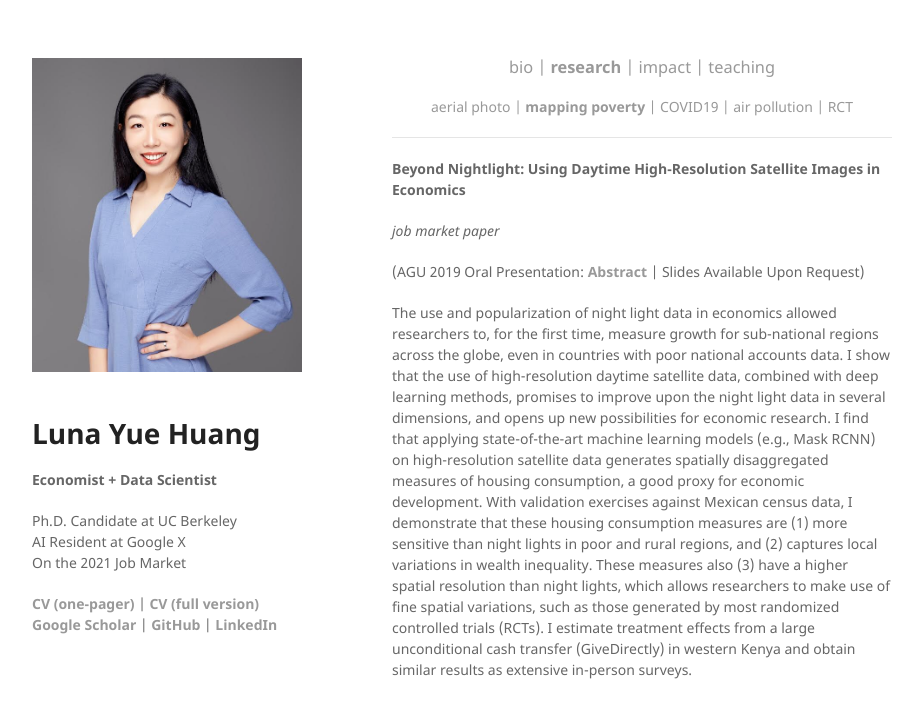
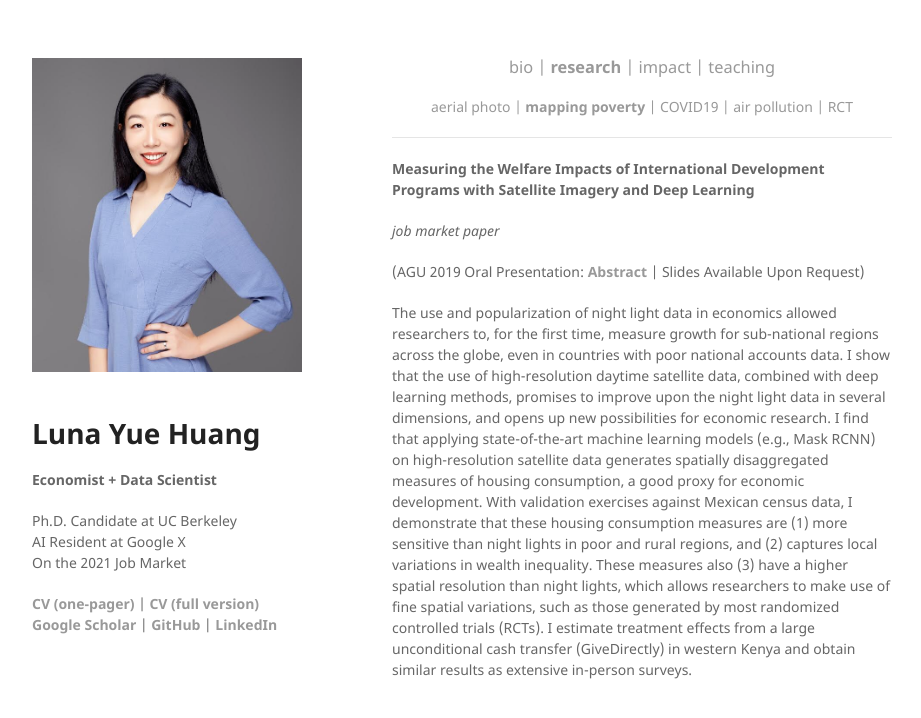
Before and after one commit to luna983/luna983.github.io, a Jekyll site: the page built from research-jmp.md, in a window 1280 px wide. Shown: the top 718 px of the page, without its empty margins (178-1099 px from the left). Built offline with Jekyll 4.4.1, drawn with Linux system fonts in a browser that asks for light colours.

```diff
--- a/research-jmp.md
+++ b/research-jmp.md
@@ -15,7 +15,7 @@ layout: default
 
 ----
 
-__Beyond Nightlight: Using Daytime High-Resolution Satellite Images in Economics__
+__Measuring the Welfare Impacts of International Development Programs with Satellite Imagery and Deep Learning__
 
 _job market paper_
 
```
